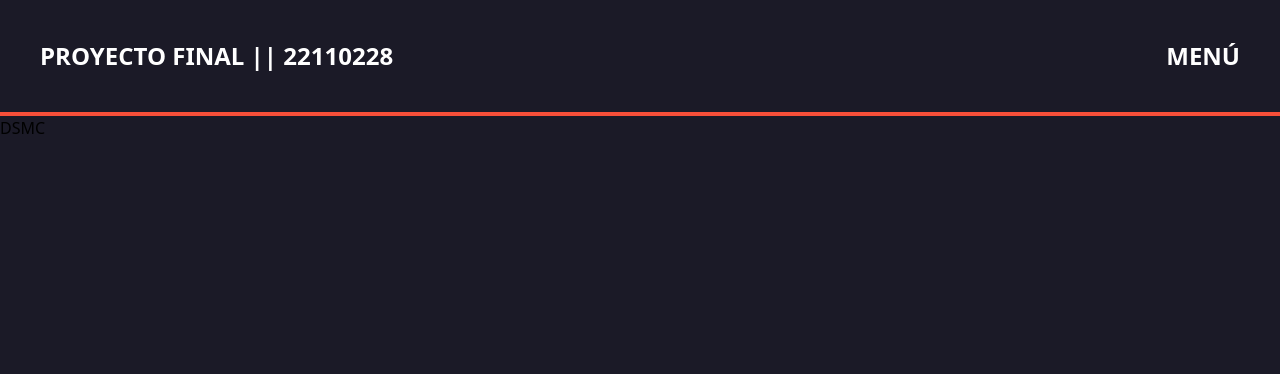
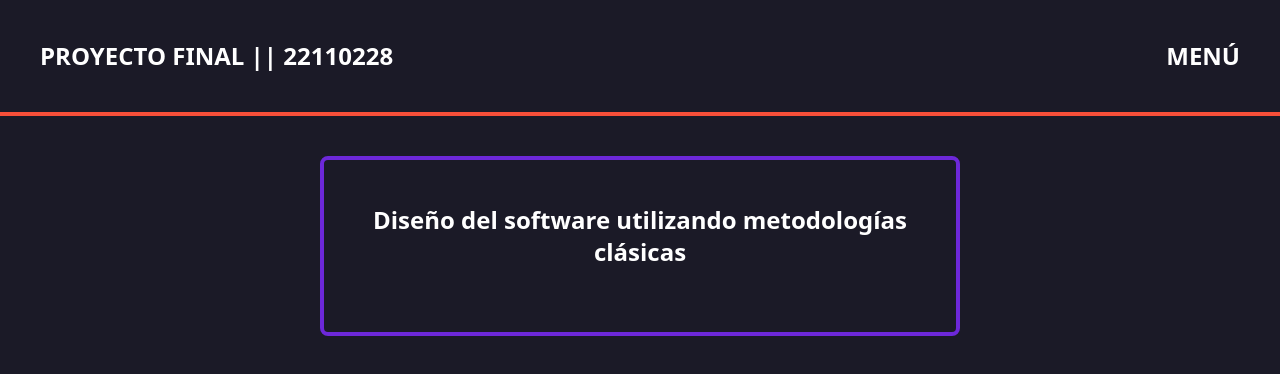
Before and after one commit to iVeluu/project_final_AS, a React (Vite) app: page /DSMC in a window 1280 px wide. Shown: the top 374 px of the page. Built offline with nearby package versions, Linux system fonts and the light colour scheme.

Commit message:
cambios noche

```diff
--- a/src/pages/Analisis/ACOB.jsx
+++ b/src/pages/Analisis/ACOB.jsx
@@ -123,6 +123,7 @@ export default function ACOB() {
           aplicación orientada a objetos, cada capa puede estar compuesta por
           objetos que representan entidades y servicios específicos del dominio.
         </p>
+        <img src="I2.png" alt="imagen" />
       </section>
     </div>
   );
--- a/src/pages/Analisis/DSMC.jsx
+++ b/src/pages/Analisis/DSMC.jsx
@@ -1,6 +1,11 @@
+import Title from "../../components/Title";
 
 export default function DSMC() {
   return (
-    <div>DSMC</div>
+    <div className="max-w-2xl mx-auto mt-10 ">
+      <section className="border-violet-700 border-4 p-6 rounded-lg m-4 space-y-6">
+        < Title info={'Diseño del software utilizando metodologías clásicas'}/>
+      </section>
+    </div>
   )
 }
--- a/src/pages/Analisis/IADS.jsx
+++ b/src/pages/Analisis/IADS.jsx
@@ -39,7 +39,7 @@ export default function IADS() {
               />
             </ul>
           </div>
-          <img src="/I1.png" alt="imagen prueba" className="mx-auto h-80" />
+          <img src="/I1.png" alt="imagen prueba" className="mx-auto h-80 mb-4" />
         </div>
         <div className=" grid md:grid-cols-3 p-5 sm:space-y-2 md:space-y-0 items-start">
           <div>
@@ -80,7 +80,7 @@ export default function IADS() {
                 requisitos en una especificación técnica que los desarrolladores
                 pueden implementar.
               </p>
-              <img src="aaaaa.jpg" alt="design" className="mx-auto h-32" />
+              <img src="aaaaa.jpg" alt="design" className="mx-auto h-32 mb-4" />
             </div>
           </div>
           <div>
```
Also changed, not shown: public/I2.png (added).
